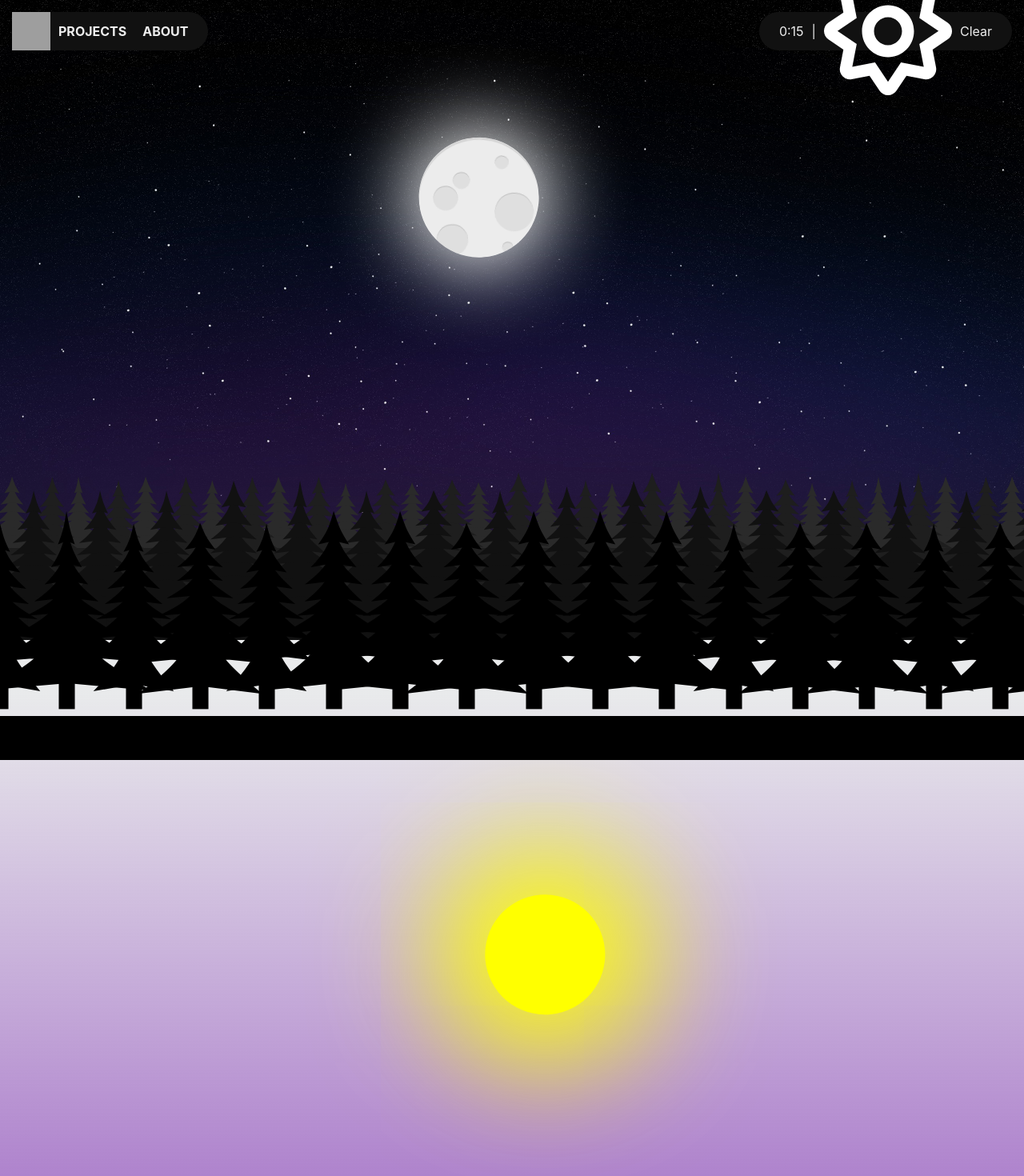
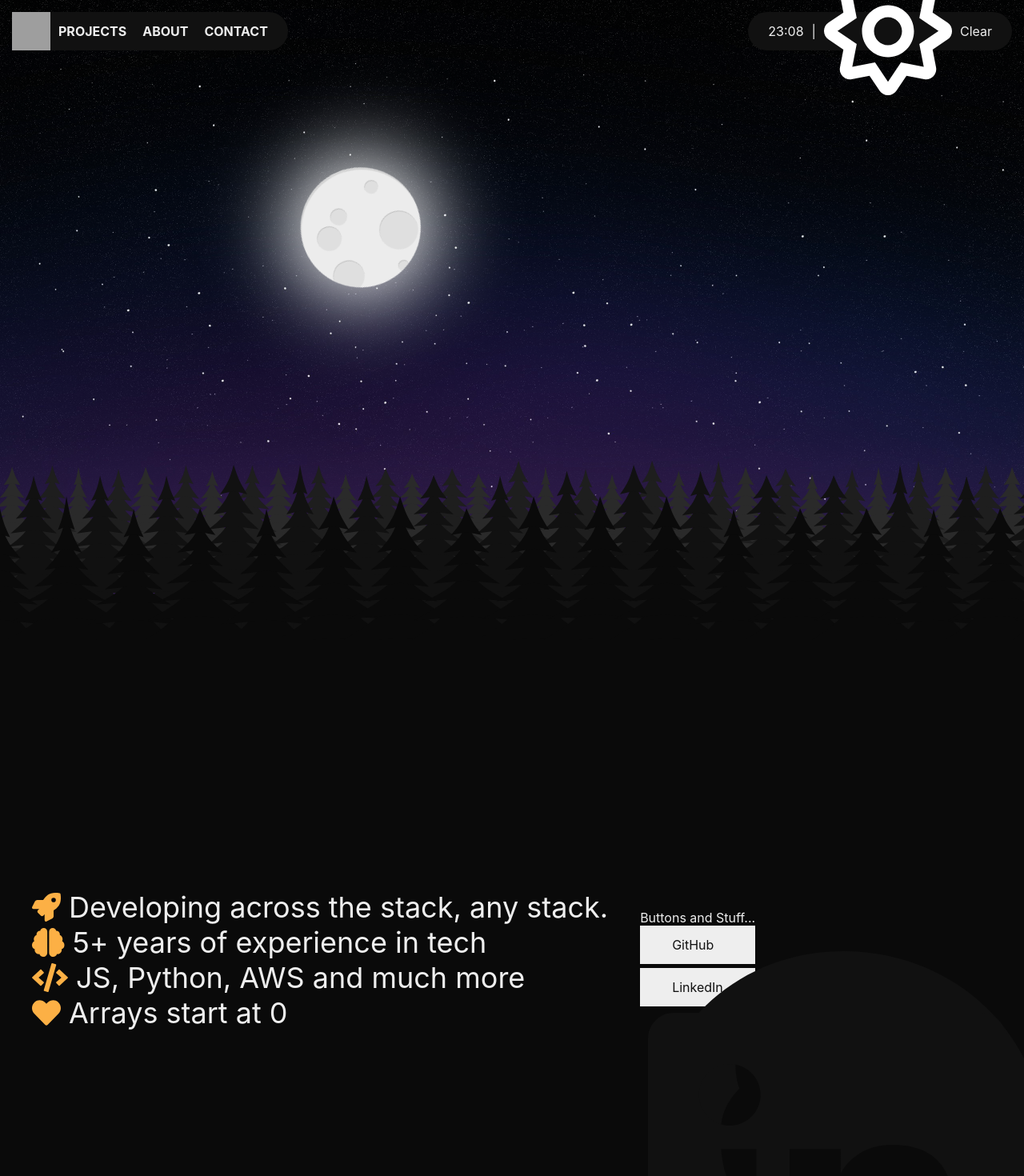
Before and after one commit to PortalFl0w/portfolio-next, a Next.js app: page / in a window 1280 px wide. Shown: the top 1470 px of the page at 80% size. Before the commit the page ends 800 px from the top, so only its background shows below. Built offline with nearby package versions, Linux system fonts and the light colour scheme; grey boxes are pictures that could not be loaded.

Commit message:
move pages to scrollable sections

```diff
--- a/components/artwork.js
+++ b/components/artwork.js
@@ -35,7 +35,7 @@ class Artwork extends Component {
                 <Treeline position={80} scale={0.5} initialOffset={110} hue={"#2a2a2a"} />
                 <Treeline position={60} scale={0.6} initialOffset={60} hue={"#1e1e1e"} />
                 <Treeline position={0} scale={0.8} initialOffset={250} hue={"#111111"} />
-                <Treeline position={-150} scale={1.5} initialOffset={125} hue={"#000000"} />
+                <Treeline position={-150} scale={1.5} initialOffset={125} hue={"#0a0a0a"} />
             </div>
             <div ref={this.renderRef}></div>
             <LoadingOverlay/>
--- a/components/artwork/treeline.js
+++ b/components/artwork/treeline.js
@@ -10,7 +10,7 @@ class Treeline extends Component {
         this.initialOffset = this.props.initialOffset
         this.density = 3
         this.scale = this.props.scale
-        this.treeSize = {w: 250, h: 250 * this.scale}
+        this.treeSize = {w: 250, h: 275 * this.scale}
         this.state = {
             trees: [],
             hue: this.props.hue || "#000000"
--- a/components/nav.js
+++ b/components/nav.js
@@ -1,6 +1,7 @@
 import React, { Component } from 'react'
 import Image from 'next/image'
 import styles from '../styles/Navbar.module.css'
+import AnchorLink from 'react-anchor-link-smooth-scroll'
 
 class Navigation extends Component {
     constructor() {
@@ -14,8 +15,11 @@ class Navigation extends Component {
         return (
         <div className={styles.navbar}>
             <a href="/" className={styles.navbarHome}><Image src="/logo.png" alt="ml-logo" width="48" height="48" /></a>
-            <a href="/projects" className={styles.navbarItem}><div>Projects</div></a>
-            <a href="/about" className={styles.navbarItem}><div>About</div></a>
+            <AnchorLink href="#projects" className={styles.navbarItem}>Projects</AnchorLink>
+            <AnchorLink href="#about" className={styles.navbarItem}>About</AnchorLink>
+            <AnchorLink href="#contact" className={styles.navbarItem}>Contact</AnchorLink>
+            {/* <a href="#projects" className={styles.navbarItem}><div>Projects</div></a>
+            <a href="#about" className={styles.navbarItem}><div>About</div></a> */}
             {/* <a href="/" className={styles.navbarItem}><div className={styles.navbarItem}>Blog</div></a> */}
         </div>
         );
--- a/package.json
+++ b/package.json
@@ -15,6 +15,7 @@
     "@fortawesome/react-fontawesome": "^0.1.14",
     "next": "10.2.0",
     "react": "17.0.2",
+    "react-anchor-link-smooth-scroll": "^1.0.12",
     "react-dom": "17.0.2"
   }
 }
--- a/pages/about.js
+++ b/pages/about.js
@@ -22,7 +22,7 @@ export default function About() {
         <div className={styles.contentColumn}>
             <div className={styles.contentBox}>
                 <h1>Hi,</h1>
-                <p>Developing with the future in mind. Always looking out for the newest tech and the next big thing in the industry. 4+ years of experience in multiple technologies and frameworks including AWS, LAMP, Odoo, Python, Magento2, Wordpress and more.</p>
+                <p>Developing with the future in mind. 4+ years of experience in much tech</p>
                 <div className={styles.innerRow}>
                   <div className={styles.innerColumn}>
                     <FullWidthButton icon={["fab", "github"]} link="https://github.com/PortalFl0w" text="GitHub" />
--- a/pages/index.js
+++ b/pages/index.js
@@ -1,8 +1,9 @@
 import Head from 'next/head'
-import Image from 'next/image'
 import styles from '../styles/Home.module.css'
 import Navigation from '../components/nav'
 import Artwork from '../components/artwork'
+import { FontAwesomeIcon } from "@fortawesome/react-fontawesome"
+import FullWidthButton from '../components/ui-elements/full-width-button'
 
 export default function Home() {
   return (
@@ -13,17 +14,25 @@ export default function Home() {
         <link rel="icon" href="/favicon.ico" />
       </Head>
 
+      <Navigation />
+
       <Artwork />
 
-      <Navigation />
-
       <main className={styles.main}>
-        <h1 className={styles.title}>
-
-        </h1>
-
-        <p className={styles.description}>
-        </p>
+        <div className={styles.about} id="about">
+          <div className={styles.section}>
+            {/* <p></p> */}
+            <p><FontAwesomeIcon icon={["fas","rocket"]} color="rgb(252,176,69)" size="1x"/>Developing across the stack, any stack.</p>
+            <p><FontAwesomeIcon icon={["fas","brain"]} color="rgb(252,176,69)" size="1x"/>5+ years of experience in tech</p>
+            <p><FontAwesomeIcon icon={["fas","code"]} color="rgb(252,176,69)" size="1x"/>JS, Python, AWS and much more</p>
+            <p><FontAwesomeIcon icon={["fas","heart"]} color="rgb(252,176,69)" size="1x"/>Arrays start at 0</p>
+          </div>
+          <div className={styles.section}>
+              <span>Buttons and Stuff...</span>
+              <FullWidthButton icon={["fab", "github"]} link="https://github.com/PortalFl0w" text="GitHub" />
+              <FullWidthButton icon={["fab", "linkedin"]} link="https://www.linkedin.com/in/matt-l5543/" text="LinkedIn" />
+          </div>
+        </div>
 
         {/* <p className={styles.description}>
           Get started by editing{' '}
--- a/styles/Artwork.module.css
+++ b/styles/Artwork.module.css
@@ -1,10 +1,12 @@
 .artwork {
     background-image: url("/stars-2.jpg");
-    background-size: contain;
+    background-size: cover;
     background-position: top center;
     background-attachment: fixed;
-    position: fixed;
+    position: relative;
+    display:block;
+    overflow: hidden;
     height: 100vh;
-    width: 100vw;
+    width: 100%;
     z-index: -1;
 }
--- a/styles/Home.module.css
+++ b/styles/Home.module.css
@@ -1,121 +1,29 @@
-.container {
-  min-height: 100vh;
-  padding: 0 0.5rem;
-  display: flex;
-  flex-direction: column;
-  justify-content: center;
-  align-items: center;
-  height: 100vh;
+.main {
+  display:block;
 }
 
-.main {
-  padding: 5rem 0;
-  flex: 1;
+.about {
+  color: #eee;
+  min-height: 100vh;
+  padding: 20px;
+  background-color: #0a0a0a;
   display: flex;
-  flex-direction: column;
-  justify-content: center;
   align-items: center;
+  justify-content: left;
 }
 
-.footer {
-  width: 100%;
-  height: 100px;
-  border-top: 1px solid #eaeaea;
-  display: flex;
-  justify-content: center;
-  align-items: center;
+.about svg {
+  width: 30px;
+  height: auto;
+  margin-right: 10px;
 }
 
-.footer a {
-  display: flex;
-  justify-content: center;
-  align-items: center;
-  flex-grow: 1;
+.about p {
+  margin: 0;
+  font-size: 36px;
+
 }
 
-.title a {
-  color: #0070f3;
-  text-decoration: none;
+.section {
+  padding: 20px;
 }
-
-.title a:hover,
-.title a:focus,
-.title a:active {
-  text-decoration: underline;
-}
-
-.title {
-  margin: 0;
-  line-height: 1.15;
-  font-size: 4rem;
-}
-
-.title,
-.description {
-  text-align: center;
-}
-
-.description {
-  line-height: 1.5;
-  font-size: 1.5rem;
-}
-
-.code {
-  background: #fafafa;
-  border-radius: 5px;
-  padding: 0.75rem;
-  font-size: 1.1rem;
-  font-family: Menlo, Monaco, Lucida Console, Liberation Mono, DejaVu Sans Mono,
-    Bitstream Vera Sans Mono, Courier New, monospace;
-}
-
-.grid {
-  display: flex;
-  align-items: center;
-  justify-content: center;
-  flex-wrap: wrap;
-  max-width: 800px;
-  margin-top: 3rem;
-}
-
-.card {
-  margin: 1rem;
-  padding: 1.5rem;
-  text-align: left;
-  color: inherit;
-  text-decoration: none;
-  border: 1px solid #eaeaea;
-  border-radius: 10px;
-  transition: color 0.15s ease, border-color 0.15s ease;
-  width: 45%;
-}
-
-.card:hover,
-.card:focus,
-.card:active {
-  color: #0070f3;
-  border-color: #0070f3;
-}
-
-.card h2 {
-  margin: 0 0 1rem 0;
-  font-size: 1.5rem;
-}
-
-.card p {
-  margin: 0;
-  font-size: 1.25rem;
-  line-height: 1.5;
-}
-
-.logo {
-  height: 1em;
-  margin-left: 0.5rem;
-}
-
-@media (max-width: 600px) {
-  .grid {
-    width: 100%;
-    flex-direction: column;
-  }
-}
--- a/styles/Tree.module.css
+++ b/styles/Tree.module.css
@@ -1,7 +1,3 @@
 .artworkTree {
     position:absolute;
 }
-
-.artworkTree:hover {
-    fill: red;
-}
--- a/styles/globals.css
+++ b/styles/globals.css
@@ -14,3 +14,18 @@ a {
 * {
   box-sizing: border-box;
 }
+
+/* SCROLLBAR STYLE */
+
+body::-webkit-scrollbar {
+  width: 8px;
+}
+
+body::-webkit-scrollbar-track {
+  background: #111;        /* color of the tracking area */
+}
+
+body::-webkit-scrollbar-thumb {
+  background-color: #333;    /* color of the scroll thumb */
+  border-radius: 10px;       /* roundness of the scroll thumb */
+}
--- a/styles/ui-elements/FullWidthButton.module.css
+++ b/styles/ui-elements/FullWidthButton.module.css
@@ -5,16 +5,20 @@
     align-items: center;
     justify-content: center;
     transition: .2s;
+    background: #eee;
+    color: #111;
+    margin-bottom: 5px;
 }
 
 .fullWidthButton:hover {
-    background: #ddd;
+    background: #ccc;
     cursor: pointer;
 }
 
 .fullWidthButton svg {
     padding: 10px;
     width: 20%;
+    max-height: 100%;
 }
 
 .fullWidthButton span {
```
Also changed, not shown: 1 other file (tests, documents, lock files or other folders).
